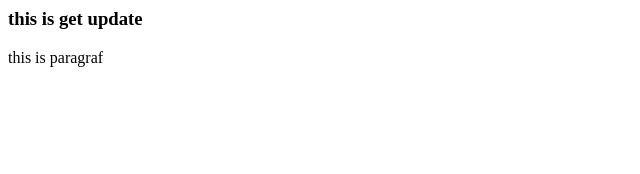
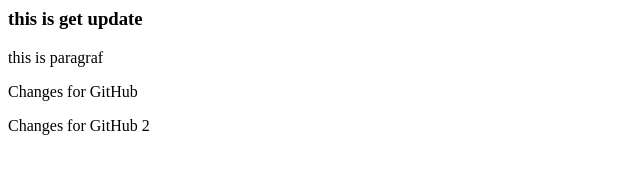
Before and after one commit to satyarrr/batch-7-, a plain HTML site: page index.html in a window 1280 px wide. Shown: the whole page, without its empty margins (0-640 px from the left). Drawn offline with Linux system fonts and the light colour scheme.

Commit message:
Update index.html

```diff
--- a/index.html
+++ b/index.html
@@ -1,4 +1,6 @@
 <html>
     <h3>this is get update</h3>
     <p>this is paragraf</p>
+    <p> Changes for GitHub</p>
+    <p> Changes for GitHub 2</p>
 </html>
```
